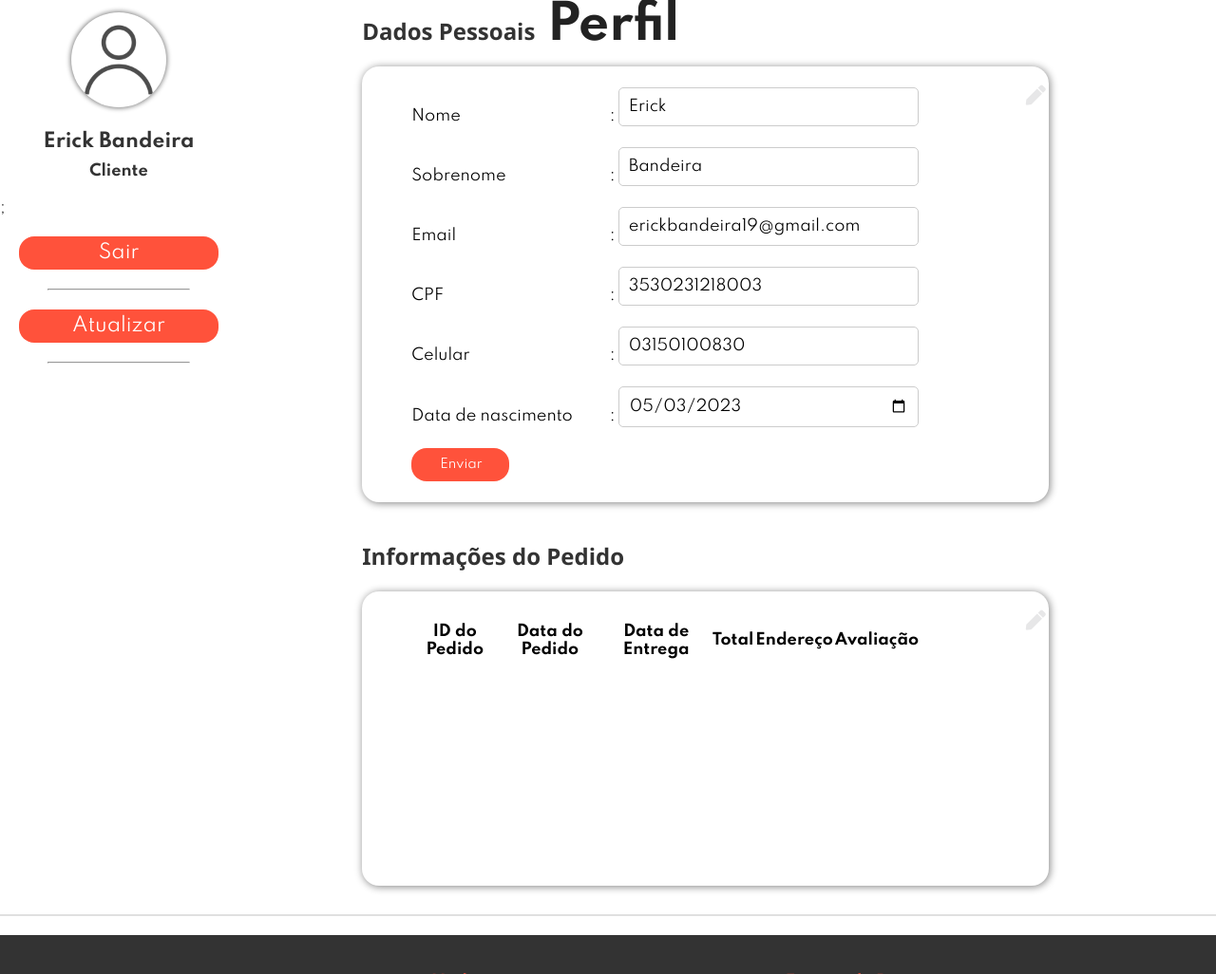
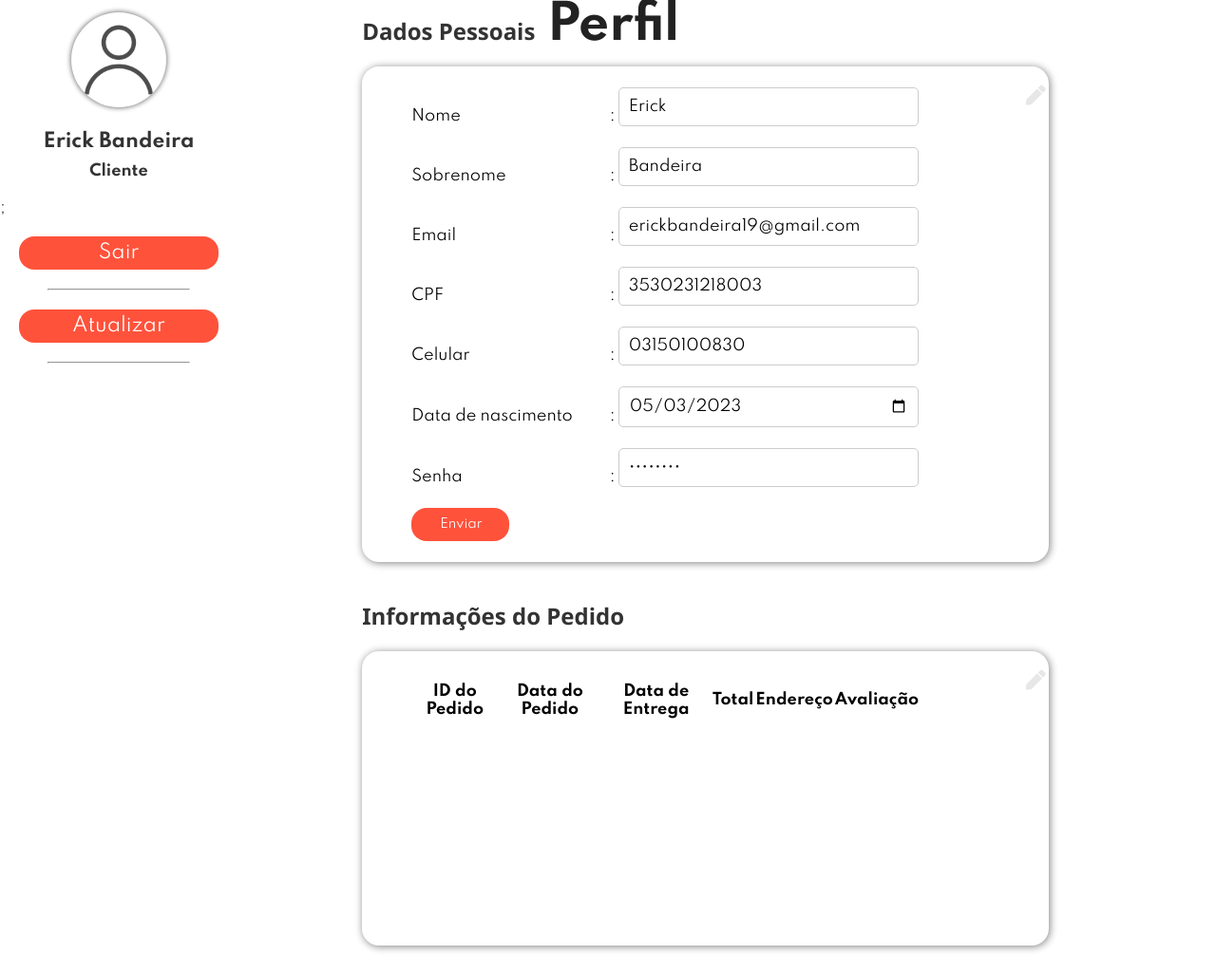
Before and after one commit to encantomanual-com/entrega-final, a PHP site: page /profile.php?upd=1 in a window 1280 px wide. Shown: the part 165-1191 px from the top of the page at 95% size. Run offline with PHP 8.4, Linux system fonts and the light colour scheme; the visitor is signed in with stand-in values (Sample User, id 1); data comes from the database, SQL or seed files in the repository; lists and menus that the app fills with data are empty; some libraries are stand-ins or nearby versions.

Commit message:
Adição de alteração de senha

```diff
--- a/css/profile.css
+++ b/css/profile.css
@@ -53,6 +53,16 @@ input[type="date"] {
     border: 1px solid #ccc;
 }
 
+input[type="password"] {
+    display: block;
+    width: 100%;
+    padding: 10px;
+    margin-bottom: 20px;
+    font-size: 16px;
+    border-radius: 5px;
+    border: 1px solid #ccc;
+}
+
 .logup {
     width: auto;
 }
--- a/profile.php
+++ b/profile.php
@@ -19,6 +19,7 @@ if (isset($_POST['submit'])) {
   $cpf = $_POST['a4'];
   $contato = $_POST['a5'];
   $data_nasc = $_POST['a6'];
+  $password = $_POST['a7'];
 
   $query = "select * from contas where (cpf='$cpf' or contato='$contato' or email='$email') and id_conta != $id_conta ";
 
@@ -40,8 +41,12 @@ if (isset($_POST['submit'])) {
     echo "<script> alert('Número de contato inválido. Número deve conter 11 dígitos!'); setTimeout(function(){ window.location.href = 'profile.php'; }, 10); </script>";
     exit();
   }
+  if ($password < 8) {
+    echo "<script> alert('Senha muito curta. Sua senha deve ter no mínimo 8 caracteres!'); setTimeout(function(){ window.location.href = 'cadastrar.php'; }, 100); </script>";
+    exit();
+  }
 
-  $query = "UPDATE contas SET nome = '$nome', sobrenome='$sobrenome', email='$email', contato='$contato', cpf='$cpf', data_nasc='$data_nasc' WHERE id_conta = $id_conta";
+  $query = "UPDATE contas SET nome = '$nome', sobrenome='$sobrenome', email='$email', contato='$contato', cpf='$cpf', data_nasc='$data_nasc', password='$password' WHERE id_conta = $id_conta";
 
   $result = mysqli_query($con, $query);
   header("Location: profile.php");
@@ -168,6 +173,7 @@ if (isset($_GET['c'])) {
                 $cpf = $row['cpf'];
                 $data_nasc = $row['data_nasc'];
                 $user = $row['username'];
+                $password = $row['password'];
                 $genero = $row['genero'];
                 $name = $nome . " " . $sobrenome;
 
@@ -233,6 +239,7 @@ if (isset($_GET['c'])) {
                 $cpf = $row['cpf'];
                 $data_nasc = $row['data_nasc'];
                 $user = $row['username'];
+                $password = $row['password'];
                 $genero = $row['genero'];
 
                 echo
@@ -267,6 +274,11 @@ if (isset($_GET['c'])) {
                     <td>:</td>
                     <td><input name='a6' type='date' value='$data_nasc'></td>
                     </tr>
+                    <tr>
+                    <td>Senha</td>
+                    <td>:</td>
+                    <td><input name='a7' type='password' value='$password'></td>
+                    </tr>
 
                     <tr>
                     <td><button name='submit' type='submit' class='btn' style='width: 50%;'>Enviar</button></td>
@@ -293,6 +305,7 @@ if (isset($_GET['c'])) {
                 $cpf = $row['cpf'];
                 $data_nasc = $row['data_nasc'];
                 $user = $row['username'];
+                $password = $row['password'];
                 $genero = $row['genero'];
                 $name = $nome . " " . $sobrenome;
 
@@ -331,6 +344,11 @@ if (isset($_GET['c'])) {
                       <td>Username</td>
                       <td>:</td>
                       <td>$user</td>
+                    </tr>
+                    <tr>
+                      <td>Senha</td>
+                      <td>:</td>
+                      <td>$password</td>
                     </tr>
                     <tr>
                       <td>Gênero</td>
```
